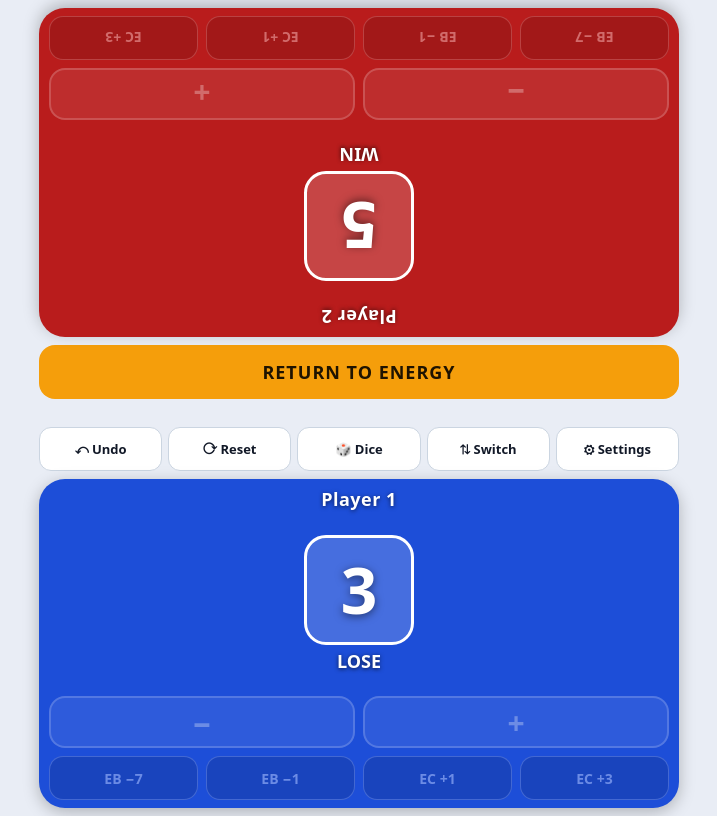
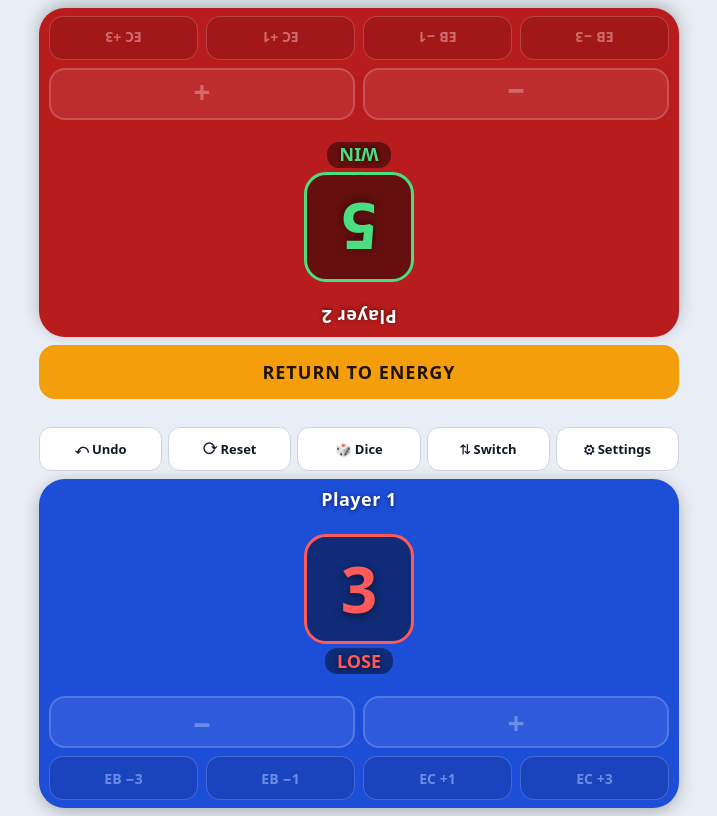
Before and after one commit to lave2005v-lgtm/Vanguard-energy-1, a plain HTML site: page index.html in a window 1280 px wide. Both pictures are taken after a click on the button "ROLL BOTH DICE". Shown: the whole page, without its empty margins (281-998 px from the left). Drawn offline with Linux system fonts and the light colour scheme.

Commit message:
Add files via upload

```diff
--- a/index.html
+++ b/index.html
@@ -30,6 +30,11 @@ body{background:var(--bg);color:var(--ink);font-family:system-ui,-apple-system,"
 .die.shake{animation:shake .18s infinite}
 @keyframes shake{0%{transform:rotate(-12deg) translateY(-4px)}50%{transform:rotate(12deg) translateY(4px)}100%{transform:rotate(-12deg) translateY(-4px)}}
 .res{font-weight:800;font-size:18px;min-height:22px;text-shadow:0 1px 4px rgba(0,0,0,.7)}
+.res.win,.res.lose{padding:1px 12px;border-radius:12px;background:rgba(0,0,0,.45)}
+.res.win,.die.win{color:#4ade80}
+.res.lose,.die.lose{color:#ff5a5a}
+.die.win{border-color:#4ade80;background:rgba(0,0,0,.45)}
+.die.lose{border-color:#ff5a5a;background:rgba(0,0,0,.45)}
 .row{display:flex;gap:8px;width:100%}
 button{font:inherit;cursor:pointer;border:0;color:inherit}
 .big{flex:1;height:clamp(38px,6.5vh,54px);border-radius:16px;font-size:30px;font-weight:700;background:rgba(255,255,255,.22);color:#fff;border:2px solid rgba(255,255,255,.6)}
@@ -80,13 +85,13 @@ function card(p,top){
   var e=S.e[p],r=roll.st!=="idle",bg=imgs[p]?"linear-gradient(rgba(0,0,0,.42),rgba(0,0,0,.42)),url('"+imgs[p]+"')":"none";
   var v=roll.v,res="";
   if(roll.st==="result"){res=v[0]===v[1]?"DRAW":(v[p]>v[1-p]?"WIN":"LOSE")}
-  var mid=r?'<div class="mainArea"><div class="dieWrap"><div class="die'+(roll.st==="rolling"?" shake":"")+'" data-p="'+p+'">'+(v[p]||"?")+'</div><div class="res">'+(res||"D"+S.dice)+'</div></div></div>':'<div class="mainArea"><div class="num'+(S.fx&&S.dirs[p]>0?" up":(S.fx&&S.dirs[p]<0?" dn":""))+'">'+e+'</div></div>';
+  var rc=res==="WIN"?" win":(res==="LOSE"?" lose":"");var mid=r?'<div class="mainArea"><div class="dieWrap"><div class="die'+(roll.st==="rolling"?" shake":"")+rc+'" data-p="'+p+'">'+(v[p]||"?")+'</div><div class="res'+rc+'">'+(res||"D"+S.dice)+'</div></div></div>':'<div class="mainArea"><div class="num'+(S.fx&&S.dirs[p]>0?" up":(S.fx&&S.dirs[p]<0?" dn":""))+'">'+e+'</div></div>';
   function chip(l,d){var dis=r||clamp(e+d)===e;return '<button class="chip" data-a="adj" data-p="'+p+'" data-d="'+d+'"'+(dis?" disabled":"")+'>'+l+'</button>'}
   function big(l,d){var dis=r||clamp(e+d)===e;return '<button class="big" data-a="adj" data-p="'+p+'" data-d="'+d+'"'+(dis?" disabled":"")+'>'+l+'</button>'}
   return '<section class="card'+(top?" top":"")+'" style="background-color:'+S.colors[p]+';background-image:'+bg+'">'
     +'<div class="name">'+esc(S.names[p])+'</div>'+mid
     +'<div style="width:100%;display:flex;flex-direction:column;gap:8px"><div class="row">'+big("&minus;",-1)+big("+",1)+'</div>'
-    +'<div class="row">'+chip("EB &minus;7",-7)+chip("EB &minus;1",-1)+chip("EC +1",1)+chip("EC +3",3)+'</div></div></section>';
+    +'<div class="row">'+chip("EB &minus;3",-3)+chip("EB &minus;1",-1)+chip("EC +1",1)+chip("EC +3",3)+'</div></div></section>';
 }
 function render(){
   var topP=S.swapped?0:1,botP=1-topP,st=roll.st;
```
